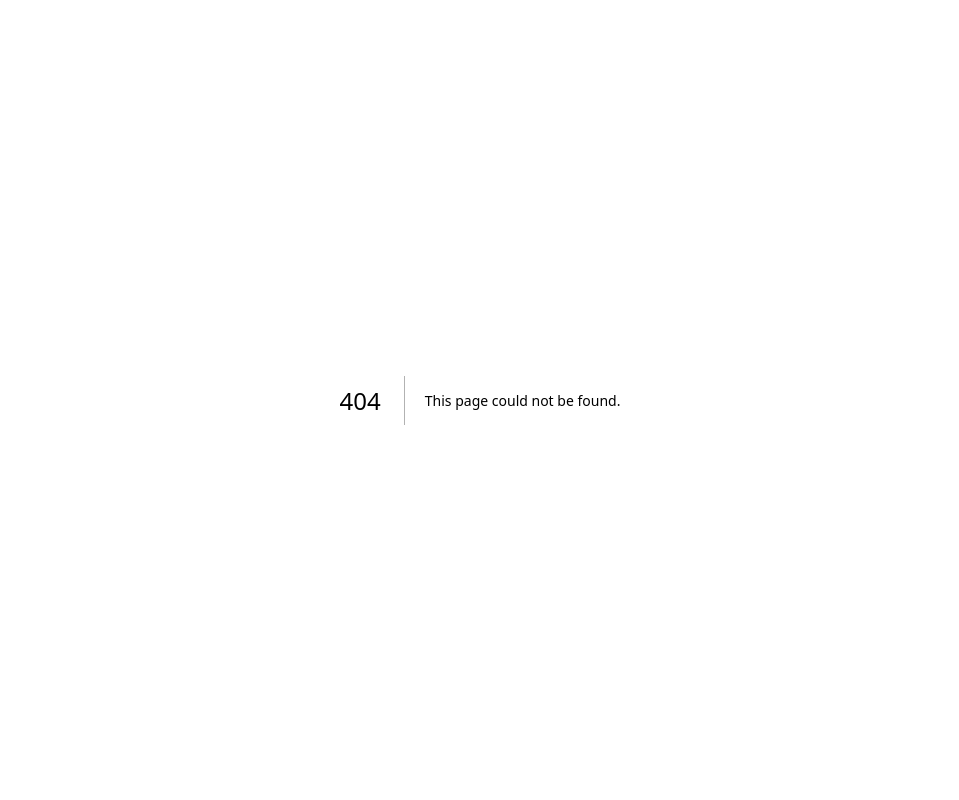
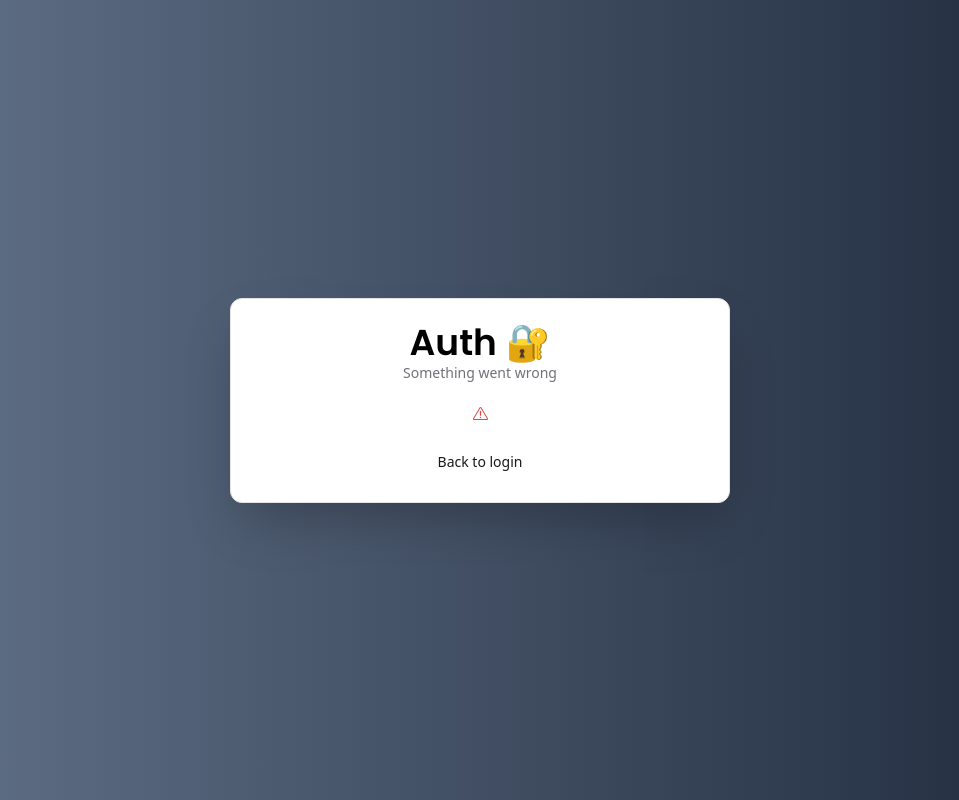
Before and after one commit to vaishcash/AuthLearning, a Next.js app: page /auth/error in a window 1280 px wide. Before the commit this address had no page. Shown: the whole page, without its empty margins (160-1119 px from the left). Built offline with nearby package versions, Linux system fonts and the light colour scheme.

Commit message:
made a error page and add the auth/error page

```diff
--- /dev/null
+++ b/app/auth/error/page.tsx
@@ -0,0 +1,9 @@
+import { ErrorCard } from "@/components/auth/error-card";
+
+const AuthErrorPage = () => {
+    return (
+        <ErrorCard/>
+    );
+};
+
+export default AuthErrorPage;
--- a/auth.ts
+++ b/auth.ts
@@ -11,6 +11,10 @@ export const {
   signIn,
   signOut,
 } = NextAuth({
+  pages: {
+    signIn: "/auth/login",
+    error: "/auth/error"
+  },
   events: {
     async linkAccount({ user }) {
       await db.user.update({
--- a/components/auth/card-wrapper.tsx
+++ b/components/auth/card-wrapper.tsx
@@ -4,8 +4,7 @@ import {
   Card,
   CardHeader,
   CardFooter,
-  CardTitle,
-  CardDescription,
+
   CardContent,
 } from "../ui/card";
 import { BackButton } from "./back-button";
--- /dev/null
+++ b/components/auth/error-card.tsx
@@ -0,0 +1,19 @@
+
+import { Cardwrapper } from "./card-wrapper";
+import { ExclamationTriangleIcon } from "@radix-ui/react-icons";
+
+ export const ErrorCard = () => {
+    return (
+      <div className="flex min-h-screen items-center justify-center bg-gradient-to-r from-slate-500 to-slate-800">
+        <Cardwrapper
+          headerLabel="Something went wrong"
+          backButtonLabel="Back to login"
+          backButtonHref="/auth/login"
+        >
+          <div className="w-full flex justify-center items-center">
+            <ExclamationTriangleIcon className="text-destructive" />
+          </div>
+        </Cardwrapper>
+      </div>
+    );
+};
--- a/components/auth/login-form.tsx
+++ b/components/auth/login-form.tsx
@@ -4,7 +4,7 @@ import * as z from "zod";
 
 import { useForm } from "react-hook-form";
 import { zodResolver } from "@hookform/resolvers/zod";
-
+import { useSearchParams } from "next/navigation";
 import { LoginSchema } from "@/schemas";
 import { login } from "@/action/login";
 import { useTransition, useState } from "react";
@@ -23,6 +23,11 @@ import { FormError } from "../form-error";
 import { FormSuccess } from "../form-success";
 
 export const LoginForm = () => {
+  const searchParams = useSearchParams();
+  const urlError =
+    searchParams.get("error") === "OAuthAccountNotLinked"
+      ? "Email already in use with different provider!"
+      : "";
   const [error, setError] = useState<string | undefined>("");
   const [success, setSuccess] = useState<string | undefined>("");
   const [isPending, startTransition] = useTransition();
@@ -41,8 +46,8 @@ export const LoginForm = () => {
 
     startTransition(() => {
       login(values).then((data) => {
-        setSuccess(data.success);
-        setError(data.error);
+        setSuccess(data?.success);
+        setError(data?.error);
       });
     });
   };
@@ -98,7 +103,7 @@ export const LoginForm = () => {
               )}
             />
           </div>
-          <FormError message={error} />
+          <FormError message={error || urlError} />
           <FormSuccess message={success} />
           <Button className="w-full" disabled={isPending} type="submit">
             Login
--- a/components/ui/card.tsx
+++ b/components/ui/card.tsx
@@ -9,7 +9,7 @@ const Card = React.forwardRef<
   <div
     ref={ref}
     className={cn(
-      "rounded-xl border bg-card text-card-foreground shadow",
+      "rounded-xl border  bg-card text-card-foreground shadow",
       className
     )}
     {...props}
--- a/routes.ts
+++ b/routes.ts
@@ -2,14 +2,14 @@
  *  these do not need authentification to access
  * @type {string[]}
  */
-export const publicRoutes = ["/"];
+export const publicRoutes = ["/",];
 
 /**  an array of private routes ,
  *  these do  need authentification to access
  * @type {string[]}
  */
 
-export const authRoutes = ["/auth/login", "/auth/register"];
+export const authRoutes = ["/auth/login", "/auth/register" , "/auth/error"];
 
 /** the prifix for API authrntication routes,
  * Routes that start with this prifix are used for API authentification purposes
```
